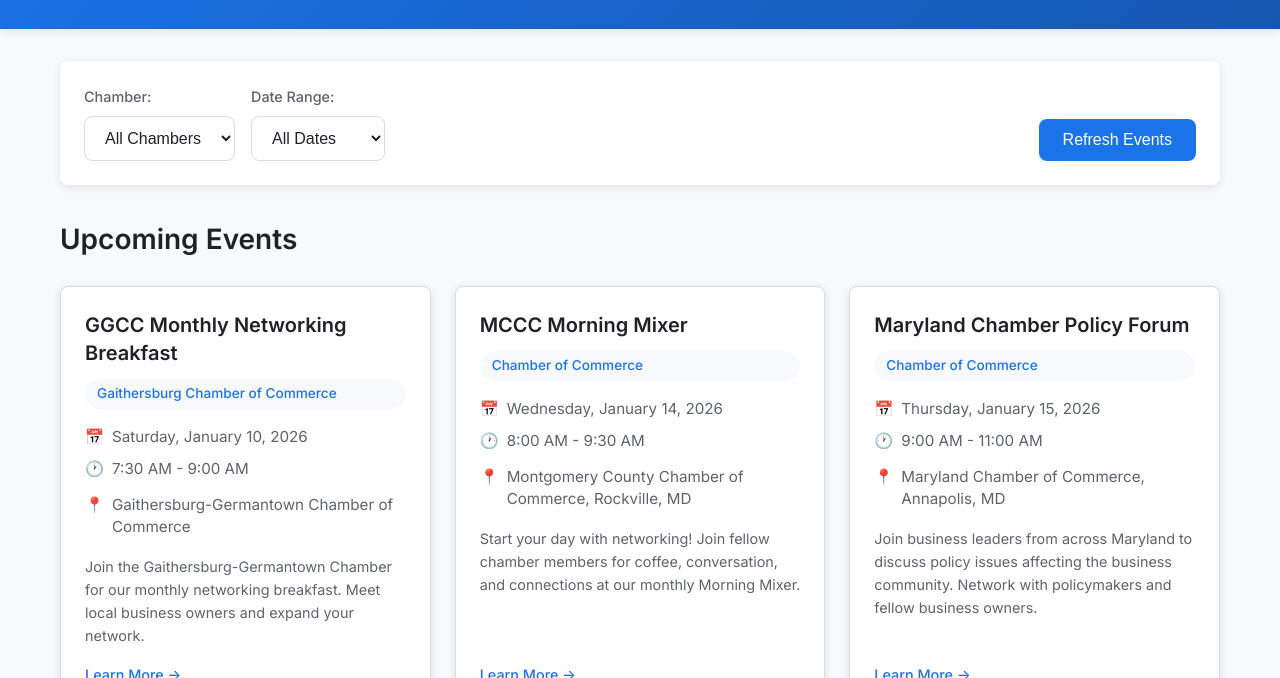
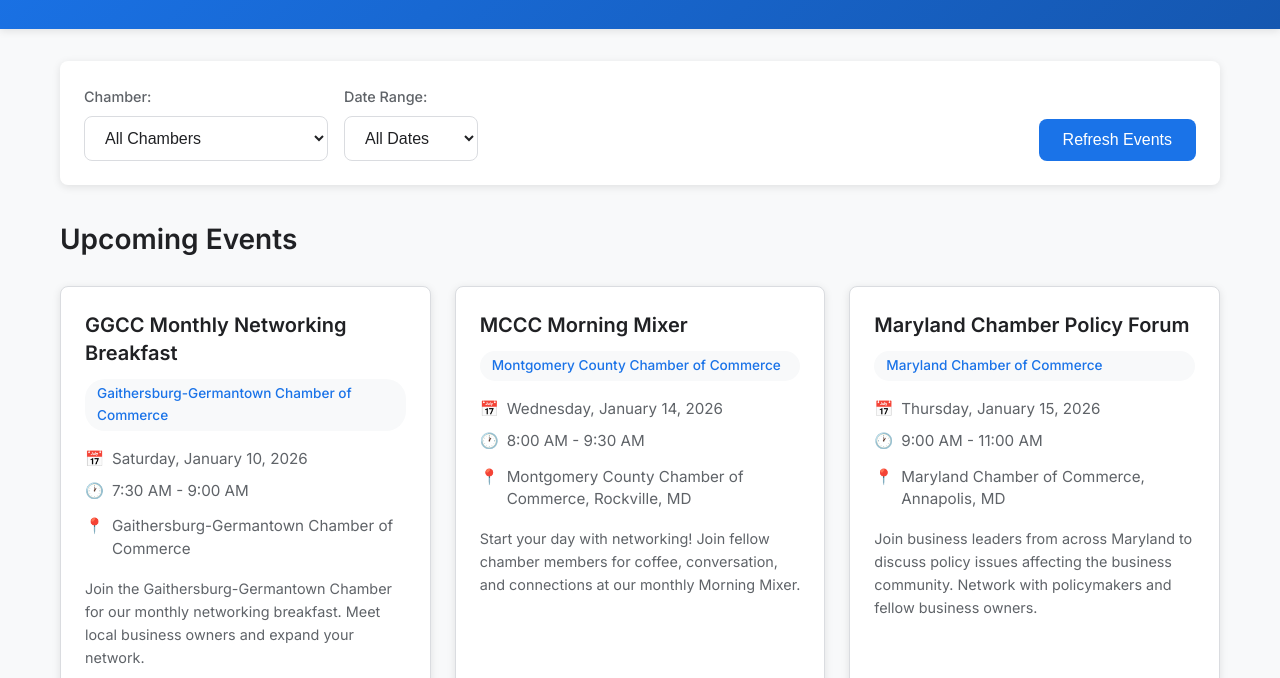
Before and after one commit to Martinezworldwide/MontgomeryCountyMDNetworking, a website: page index.html in a window 1280 px wide. Shown: the part 122-800 px from the top of the page. Drawn offline with Linux system fonts and the light colour scheme.

Commit message:
Update filters to include Montgomery County and Maryland chambers

```diff
--- a/app.js
+++ b/app.js
@@ -4,10 +4,12 @@
         this.events = [];
         this.filteredEvents = [];
         this.chambers = {
-            'gaithersburg': 'Gaithersburg Chamber of Commerce',
+            'gaithersburg': 'Gaithersburg-Germantown Chamber of Commerce',
             'rockville': 'Rockville Chamber of Commerce',
             'bethesda': 'Bethesda-Chevy Chase Chamber of Commerce',
-            'silver-spring': 'Silver Spring Chamber of Commerce'
+            'silver-spring': 'Silver Spring Chamber of Commerce',
+            'montgomery-county': 'Montgomery County Chamber of Commerce',
+            'maryland': 'Maryland Chamber of Commerce'
         };
         this.init();
     }
--- a/index.html
+++ b/index.html
@@ -25,7 +25,9 @@
                     <label for="chamber-filter">Chamber:</label>
                     <select id="chamber-filter" class="filter-select">
                         <option value="all">All Chambers</option>
-                        <option value="gaithersburg">Gaithersburg</option>
+                        <option value="montgomery-county">Montgomery County</option>
+                        <option value="gaithersburg">Gaithersburg-Germantown</option>
+                        <option value="maryland">Maryland</option>
                         <option value="rockville">Rockville</option>
                         <option value="bethesda">Bethesda</option>
                         <option value="silver-spring">Silver Spring</option>
```
